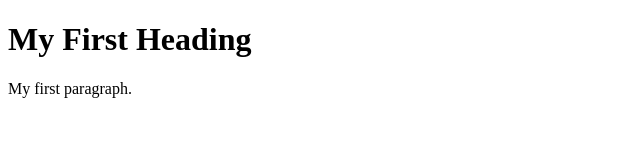
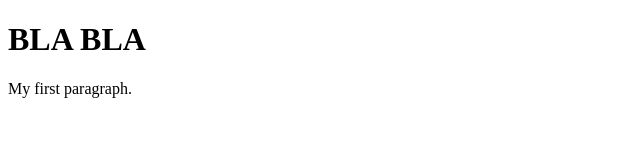
Before and after one commit to Katarina98/git-demo, a plain HTML site: page index.html in a window 1280 px wide. Shown: the whole page, without its empty margins (0-640 px from the left). Drawn offline with Linux system fonts and the light colour scheme.

Commit message:
jos malo promena

```diff
--- a/index.html
+++ b/index.html
@@ -2,7 +2,7 @@
 <html>
 <body>
 
-<h1>My First Heading</h1>
+<h1>BLA BLA</h1>
 
 <p>My first paragraph.</p>
 
```
Also changed, not shown: 1 other file.
